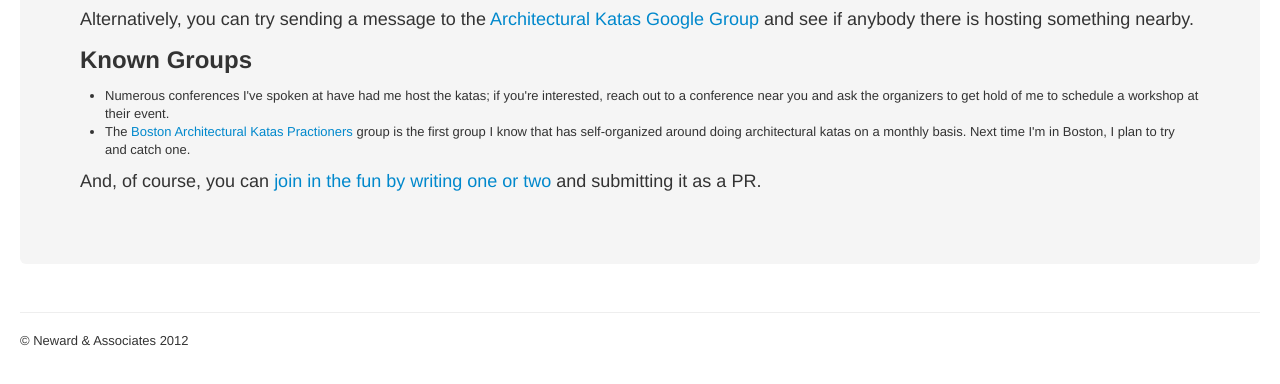
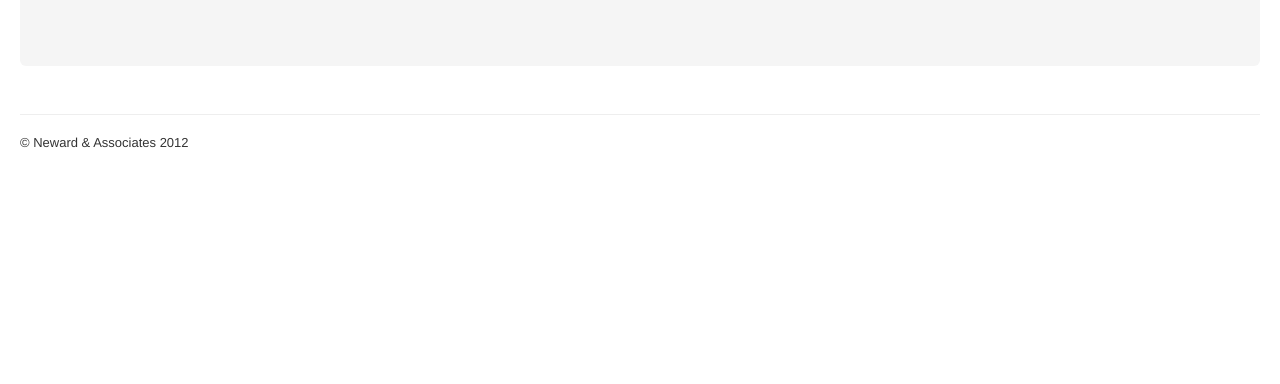
Before and after one commit to tedneward/ArchKatasCode, a plain HTML site: page join.html in a window 1280 px wide. Shown: the part 264-648 px from the top of the page. Drawn offline with Linux system fonts and the light colour scheme.

Commit message:
Taking "Join" out, because it hasn't really gone anywhere except sporadically.

```diff
--- a/join.html
+++ b/join.html
@@ -63,22 +63,6 @@
             started running Architectural Kata User Groups; as I find out about them, I will try
             to keep this page updated with those groups' contact information so you can link up with
             them.</p>
-            <p>Alternatively, you can try sending a message to the
-            <a target="_blank" href="http://groups.google.com/group/architecturalkatas">Architectural Katas Google Group</a>
-            and see if anybody there is hosting something nearby.</p>
-            <h2>Known Groups</h2>
-            <p>
-            	<ul>
-                <li>Numerous conferences I've spoken at have had me host the katas; if you're interested,
-                reach out to a conference near you and ask the organizers to get hold of me to schedule
-                a workshop at their event.</li>
-            		<li>The <a target="_blank" href="http://akp-boston.org">
-            		Boston Architectural Katas Practioners</a> group is the first group I know that
-            		has self-organized around doing architectural katas on a monthly basis. Next time
-            		I'm in Boston, I plan to try and catch one.</li>
-            	</ul>
-            </p>
-            <p>And, of course, you can <a href="join.html">join in the fun by writing one or two</a> and submitting it as a PR.</p>
           </div>
         </div><!--/span-->
       </div><!--/row-->
```
Also changed, not shown: about.html (+0 -1 lines), contact.html (+0 -1 lines), contribute.html (+0 -1 lines), index.html (+5 -15 lines), invite.html (+0 -1 lines), kata.html (+0 -1 lines), lead.html (+0 -1 lines), rules.html (+0 -1 lines).
